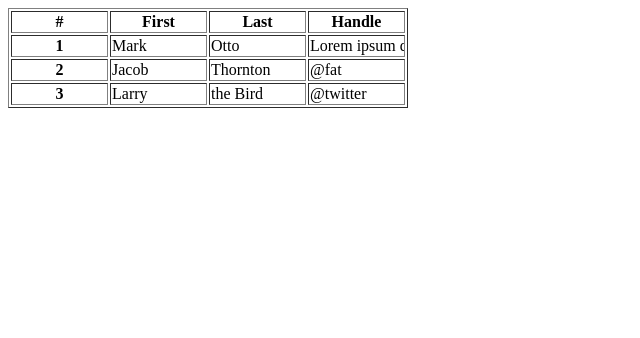
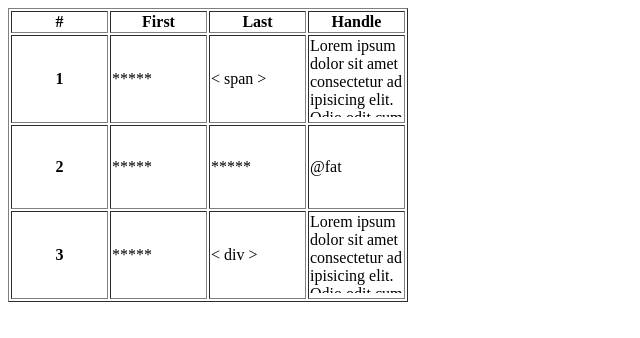
Before and after one commit to thanhhau052/My-HTML-CSS-JS, a plain HTML site: page my-app/basic/table/fixed-table-row.html in a window 1280 px wide. Shown: the whole page, without its empty margins (0-640 px from the left). Drawn offline with Linux system fonts and the light colour scheme.

Commit message:
fixed table use span/div

```diff
--- a/my-app/basic/table/fixed-table-row.html
+++ b/my-app/basic/table/fixed-table-row.html
@@ -10,10 +10,23 @@
         table-layout: fixed;
         width: 400px;
       }
-      td,
-      th {
+      td {
         overflow: hidden;
-        white-space: nowrap;
+        height: 80px;
+      }
+      td span {
+        display: inline-block;
+        text-overflow: ellipsis;
+        word-break: break-all;
+        overflow: hidden;
+        max-height: 80px;
+      }
+      td div {
+        display: inline-block;
+        text-overflow: ellipsis;
+        word-break: break-all;
+        overflow: hidden;
+        max-height: 80px;
       }
     </style>
   </head>
@@ -30,8 +43,26 @@
       <tbody>
         <tr>
           <th scope="row">1</th>
-          <td>Mark</td>
-          <td>Otto</td>
+          <td>*****</td>
+          <td>< span ></td>
+          <td>
+            <span>
+              Lorem ipsum dolor sit amet consectetur adipisicing elit. Odio odit
+              cumque ab harum. Impedit laboriosam libero repellat deserunt
+              eveniet in.
+            </span>
+          </td>
+        </tr>
+        <tr>
+          <th scope="row">2</th>
+          <td>*****</td>
+          <td>*****</td>
+          <td>@fat</td>
+        </tr>
+        <tr>
+          <th scope="row">3</th>
+          <td>*****</td>
+          <td>< div ></td>
           <td>
             <div>
               Lorem ipsum dolor sit amet consectetur adipisicing elit. Odio odit
@@ -40,18 +71,6 @@
             </div>
           </td>
         </tr>
-        <tr>
-          <th scope="row">2</th>
-          <td>Jacob</td>
-          <td>Thornton</td>
-          <td>@fat</td>
-        </tr>
-        <tr>
-          <th scope="row">3</th>
-          <td>Larry</td>
-          <td>the Bird</td>
-          <td>@twitter</td>
-        </tr>
       </tbody>
     </table>
   </body>
```
